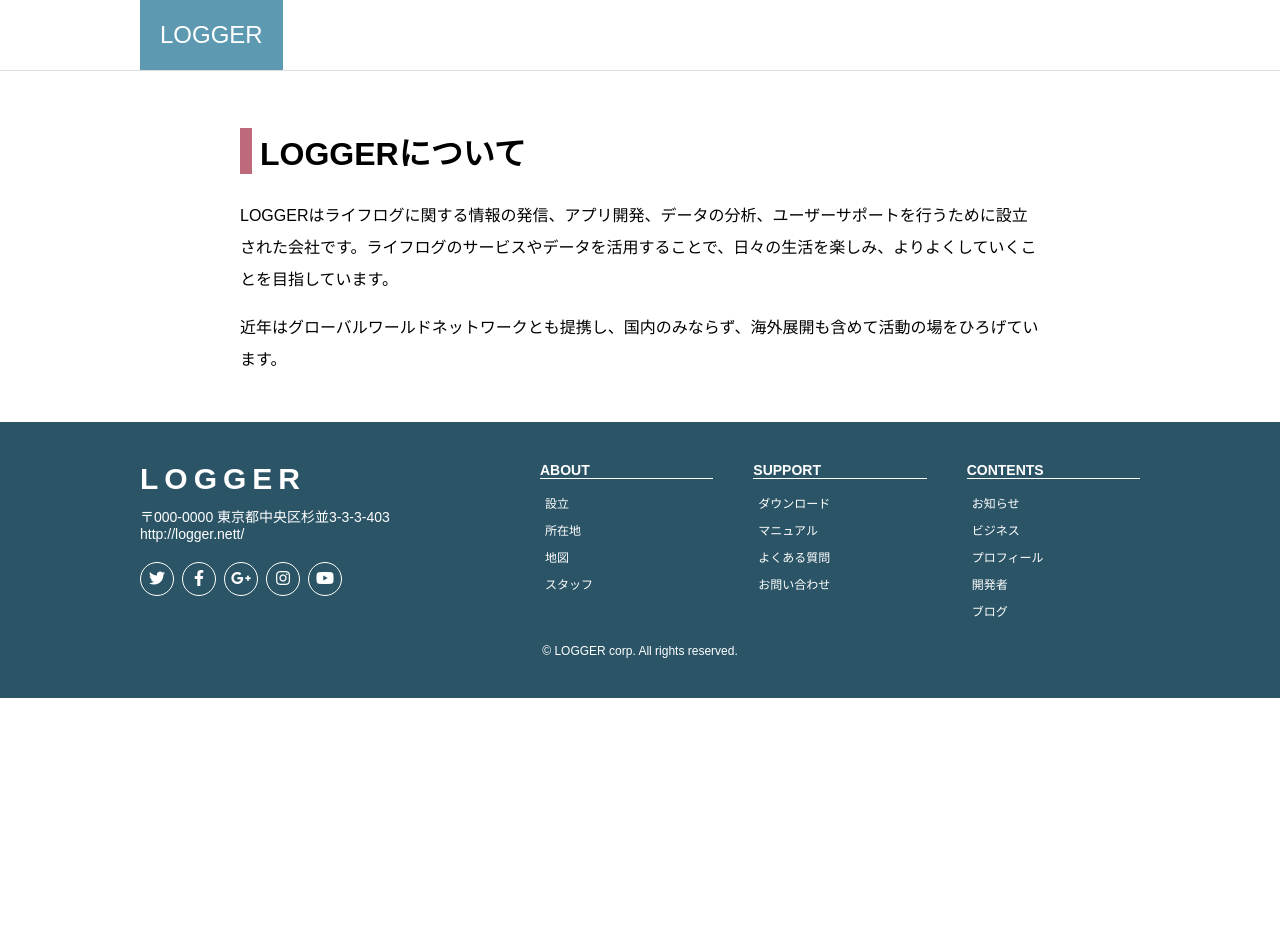
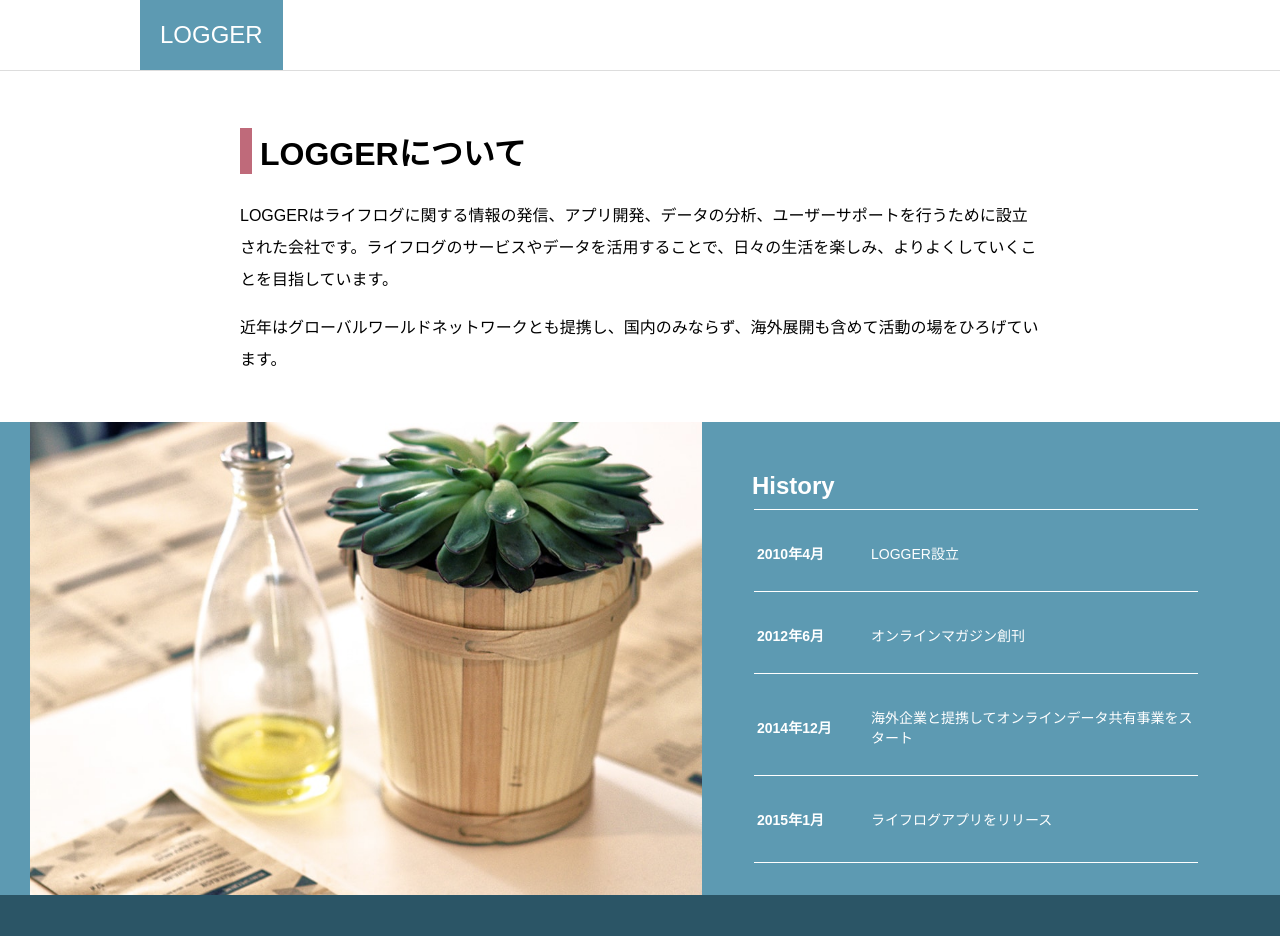
Before and after one commit to yinm/6step-master-html-css, a Nuxt app in the folder trace/: page /about in a window 1280 px wide. Shown: the top 936 px of the page. Before the commit the page ends 800 px from the top, so only its background shows below. Built offline with nearby package versions, Linux system fonts and the light colour scheme.

Commit message:
Try 4-2-2

```diff
--- a/trace/components/AboutContent.vue
+++ b/trace/components/AboutContent.vue
@@ -5,8 +5,19 @@
       <p>LOGGERはライフログに関する情報の発信、アプリ開発、データの分析、ユーザーサポートを行うために設立された会社です。ライフログのサービスやデータを活用することで、日々の生活を楽しみ、よりよくしていくことを目指しています。</p>
       <p>近年はグローバルワールドネットワークとも提携し、国内のみならず、海外展開も含めて活動の場をひろげています。</p>
     </div>
+    <about-history />
   </section>
 </template>
+
+<script>
+import AboutHistory from './AboutHistory'
+
+export default {
+  components: {
+    AboutHistory
+  }
+}
+</script>
 
 <style scoped>
 .container {
--- /dev/null
+++ b/trace/components/AboutHistory.vue
@@ -0,0 +1,85 @@
+<template>
+  <section>
+    <div class="container">
+      <div class="photo" />
+      <div class="history-container">
+        <h2>History</h2>
+        <table>
+          <tr>
+            <td>2010年4月</td>
+            <td>LOGGER設立</td>
+          </tr>
+          <tr>
+            <td>2012年6月</td>
+            <td>オンラインマガジン創刊</td>
+          </tr>
+          <tr>
+            <td>2014年12月</td>
+            <td>海外企業と提携してオンラインデータ共有事業をスタート</td>
+          </tr>
+          <tr>
+            <td>2015年1月</td>
+            <td>ライフログアプリをリリース</td>
+          </tr>
+        </table>
+      </div>
+    </div>
+  </section>
+</template>
+
+<style scoped>
+section {
+  background-color: var(--main-color);
+  color: var(--text-bright-color);
+}
+
+.photo {
+  min-height: 300px;
+  background-image: url(/plant.jpg);
+  background-position: center;
+  background-size: cover;
+}
+
+.history-container {
+  padding: 10px 20px;
+}
+
+h2 {
+  margin-bottom: 7px;
+}
+
+tr {
+  display: block;
+  padding-top: 30px;
+  padding-bottom: 25px;
+  border-top: solid 1px currentColor;
+  font-size: 0.875rem;
+}
+
+tr:last-child {
+  padding-bottom: 30px;
+  border-bottom: solid 1px currentColor;
+}
+
+td:first-child {
+  font-weight: bold;
+  min-width: 110px;
+}
+
+@media (min-width: 768px) {
+  .container {
+    display: flex;
+    padding: 0 30px;
+    justify-content: space-between;
+  }
+
+  .photo {
+    flex: 3;
+  }
+
+  .history-container {
+    flex: 2;
+    padding: 30px 50px;
+  }
+}
+</style>
```
